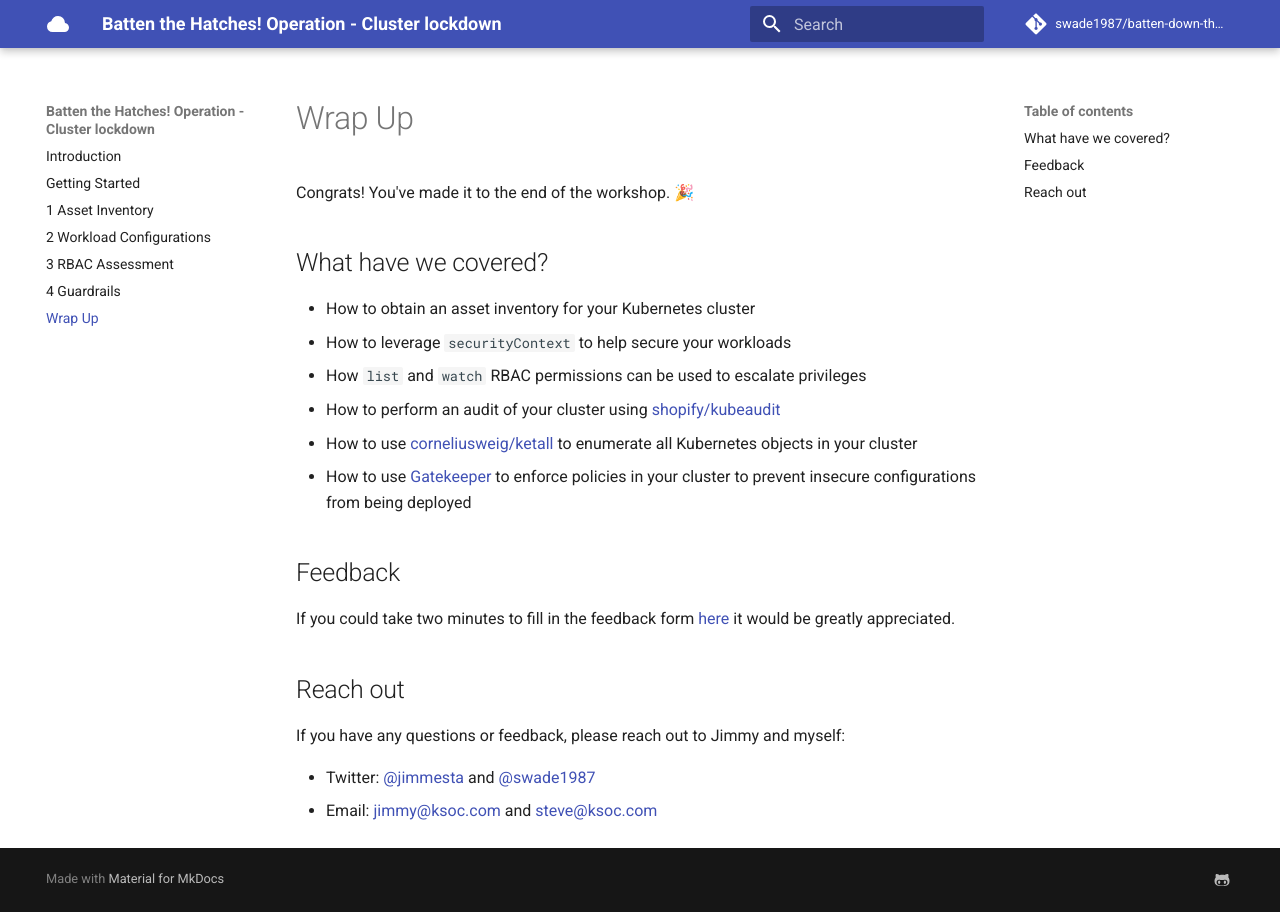
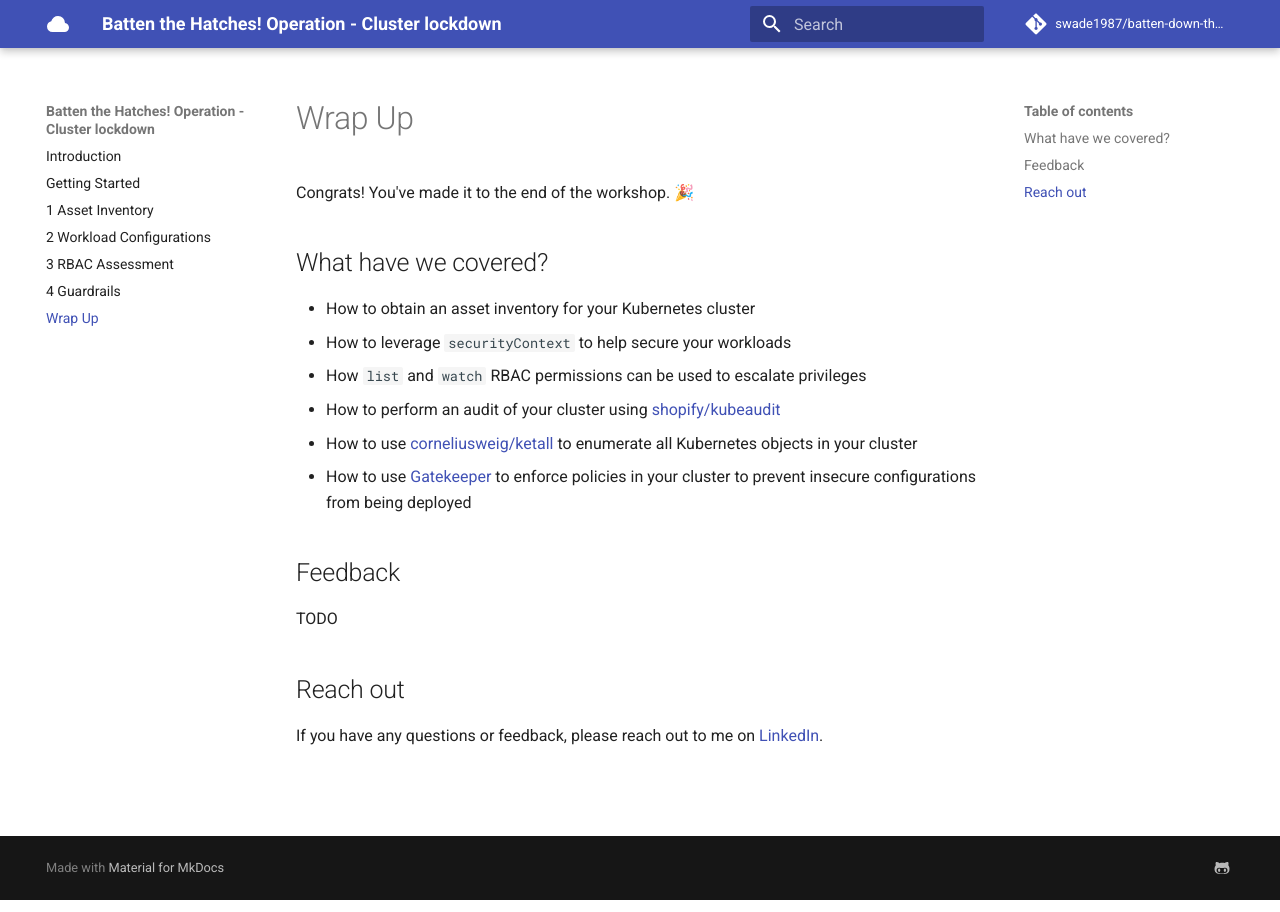
Before and after one commit to swade1987/batten-down-the-hatches, an MkDocs documentation site: the page built from docs/5-wrapup.md, in a window 1280 px wide. Built offline with MkDocs 1.6.1 and Material for MkDocs 9.7.7, drawn with Linux system fonts in a browser that asks for light colours; comment, search, counter and statistics services are not loaded.

```diff
--- a/docs/5-wrapup.md
+++ b/docs/5-wrapup.md
@@ -11,11 +11,8 @@ Congrats! You've made it to the end of the workshop. 🎉
 
 ## Feedback
 
-If you could take two minutes to fill in the feedback form [here](https://forms.gle/aNuFoEgquHn5Lvqa6) it would be greatly appreciated.
+TODO
 
 ## Reach out
 
-If you have any questions or feedback, please reach out to Jimmy and myself:
-
-- Twitter: [@jimmesta](https://twitter.com/jimmesta) and [@swade1987](https://twitter.com/swade1987)
-- Email: jimmy@ksoc.com and steve@ksoc.com
+If you have any questions or feedback, please reach out to me on [LinkedIn](https://www.linkedin.com/in/stevendavidwade/).
```
